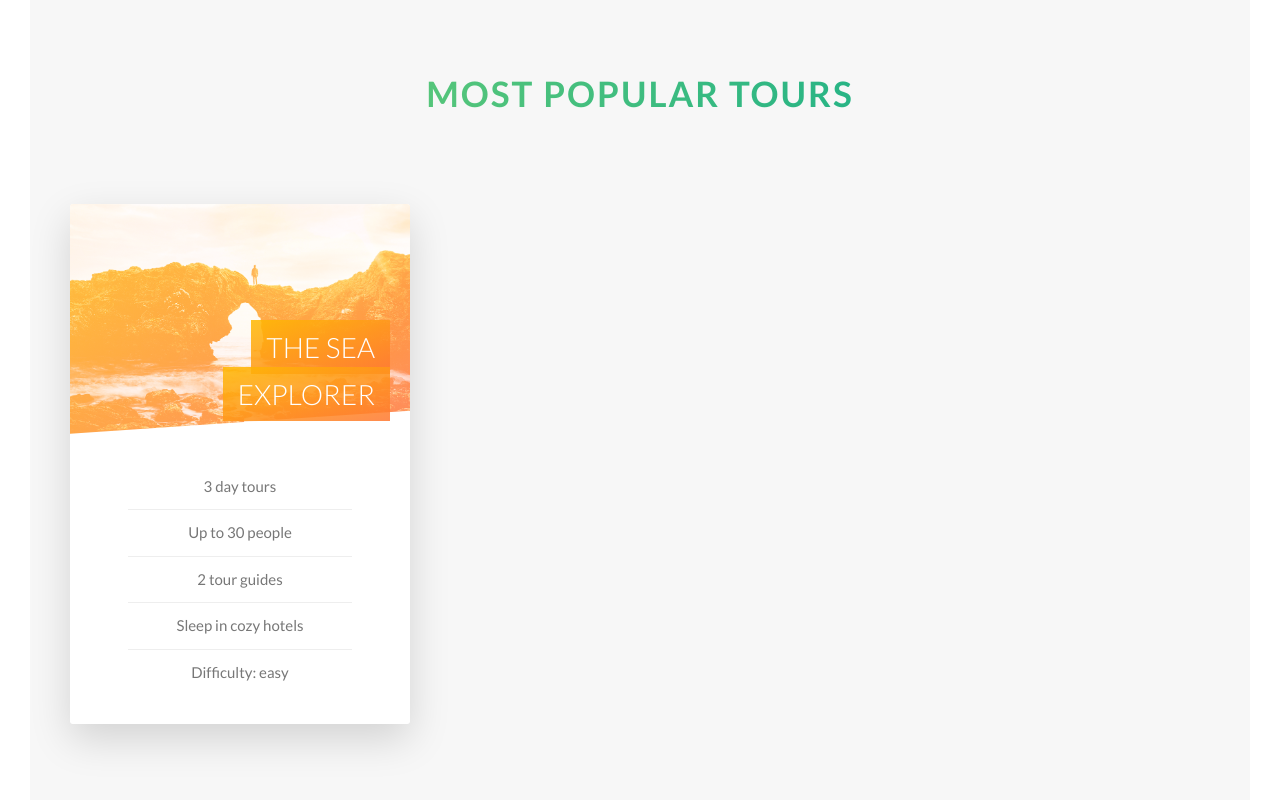
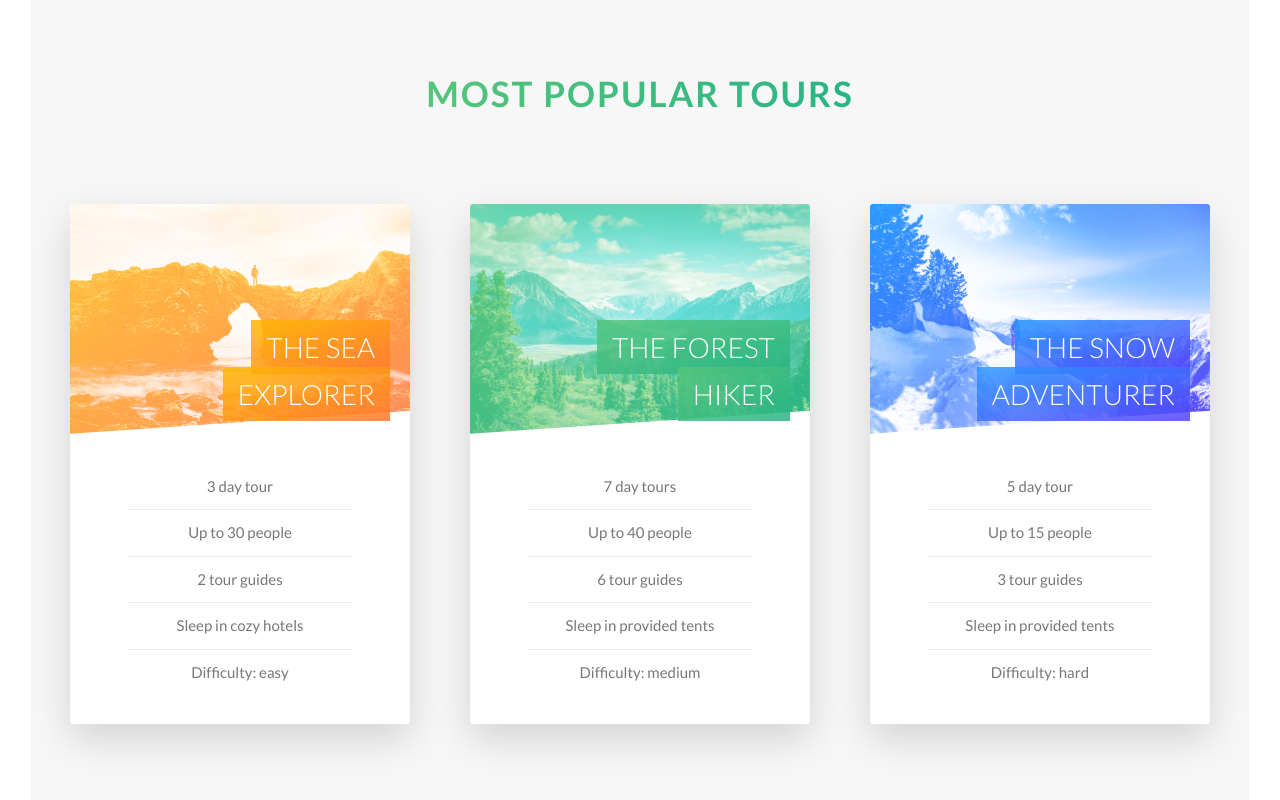
Before and after one commit to Moosees/natours, a website: page index.html in a window 1280 px wide. Shown: the part 2313-3113 px from the top of the page. Drawn offline with Linux system fonts and the light colour scheme.

Commit message:
Add missing cards

```diff
--- a/index.html
+++ b/index.html
@@ -111,6 +111,15 @@
             <div class="row">
                 <div class="col-1-of-3">
                     <div class="card">
+                        <div class="card__side card__side--back card__side--back--1">
+                            <div class="card__cta">
+                                <div class="card__price-box">
+                                    <p class="card__price-only">Only</p>
+                                    <p class="card__price-value">$297</p>
+                                </div>
+                                <a href="#" class="btn btn--white">Book now!</a>
+                            </div>
+                        </div>
                         <div class="card__side card__side--front">
                             <div class="card__picture card__picture--1">
                                 &nbsp;
@@ -122,7 +131,7 @@
                             </h4>
                             <div class="card__details">
                                 <ul>
-                                    <li>3 day tours</li>
+                                    <li>3 day tour</li>
                                     <li>Up to 30 people</li>
                                     <li>2 tour guides</li>
                                     <li>Sleep in cozy hotels</li>
@@ -130,13 +139,72 @@
                                 </ul>
                             </div>
                         </div>
-                        <div class="card__side card__side--back card__side--back--1">
-                            Back side
+                    </div>
+                </div>
+                <div class="col-1-of-3">
+                    <div class="card">
+                        <div class="card__side card__side--back card__side--back--2">
+                            <div class="card__cta">
+                                <div class="card__price-box">
+                                    <p class="card__price-only">Only</p>
+                                    <p class="card__price-value">$497</p>
+                                </div>
+                                <a href="#" class="btn btn--white">Book now!</a>
+                            </div>
+                        </div>
+                        <div class="card__side card__side--front">
+                            <div class="card__picture card__picture--2">
+                                &nbsp;
+                            </div>
+                            <h4 class="card__heading">
+                                <span class="card__heading-span card__heading-span--2">
+                                    The Forest Hiker
+                                </span>
+                            </h4>
+                            <div class="card__details">
+                                <ul>
+                                    <li>7 day tours</li>
+                                    <li>Up to 40 people</li>
+                                    <li>6 tour guides</li>
+                                    <li>Sleep in provided tents</li>
+                                    <li>Difficulty: medium</li>
+                                </ul>
+                            </div>
                         </div>
                     </div>
                 </div>
-                <div class="col-1-of-3"></div>
-                <div class="col-1-of-3"></div>
+                <div class="col-1-of-3">
+                    <div class="card">
+                        <div class="card__side card__side--back card__side--back--3">
+                            <div class="card__cta">
+                                <div class="card__price-box">
+                                    <p class="card__price-only">Only</p>
+                                    <p class="card__price-value">$897</p>
+                                </div>
+                                <a href="#" class="btn btn--white">Book now!</a>
+                            </div>
+                        </div>
+                        <div class="card__side card__side--front">
+                            <div class="card__picture card__picture--3">
+                                &nbsp;
+                            </div>
+                            <h4 class="card__heading">
+                                <span class="card__heading-span card__heading-span--3">
+                                    The Snow Adventurer
+                                </span>
+                            </h4>
+                            <div class="card__details">
+                                <ul>
+                                    <li>5 day tour</li>
+                                    <li>Up to 15 people</li>
+                                    <li>3 tour guides</li>
+                                    <li>Sleep in provided tents</li>
+                                    <li>Difficulty: hard</li>
+                                </ul>
+                            </div>
+                        </div>
+                    </div>
+                </div>
             </div>
         </section>
     </main>
--- a/sass/components/_card.scss
+++ b/sass/components/_card.scss
@@ -5,7 +5,8 @@
     position: relative;
     height: 52rem; // parent needs height because of position absolute children.
 
-    &__side { // needs a child for perspective to work.
+    &__side {
+        // needs a child for perspective to work.
         height: 52rem;
         transition: all .8s ease;
         position: absolute;
@@ -27,14 +28,24 @@
             &--1 {
                 background-image: linear-gradient(to right bottom, $color-secondary-light, $color-secondary-dark);
             }
+
+            &--2 {
+                background-image: linear-gradient(to right bottom, $color-primary-light, $color-primary-dark);
+            }
+
+            &--3 {
+                background-image: linear-gradient(to right bottom, $color-tertiary-light, $color-tertiary-dark);
+            }
         }
     }
 
-    &:hover &__side--front { // Front side rotates halv a full rotation.
+    &:hover &__side--front {
+        // Front side rotates half of a full rotation.
         transform: rotateY(-180deg);
     }
 
-    &:hover &__side--back { // Back side rotates back to zero rotation.
+    &:hover &__side--back {
+        // Back side rotates back to zero rotation.
         transform: rotateY(0);
     }
 
@@ -47,15 +58,18 @@
         clip-path: polygon(0 0, 100% 0, 100% 90%, 0 100%);
 
         &--1 {
-            background-image: url(../img/nat-5.jpg), linear-gradient(to right bottom, $color-secondary-light, $color-secondary-dark);
+            background-image: url(../img/nat-5.jpg),
+                linear-gradient(to right bottom, $color-secondary-light, $color-secondary-dark);
         }
 
         &--2 {
-            background-image: url(../img/nat-5.jpg);
+            background-image: url(../img/nat-6.jpg),
+                linear-gradient(to right bottom, $color-primary-light, $color-primary-dark);
         }
 
         &--3 {
-            background-image: url(../img/nat-5.jpg);
+            background-image: url(../img/nat-7.jpg),
+                linear-gradient(to right bottom, $color-tertiary-light, $color-tertiary-dark);
         }
     }
 
@@ -75,8 +89,17 @@
         padding: 1rem 1.5rem;
         -webkit-box-decoration-break: clone;
         box-decoration-break: clone; // makes both lines act as separate entities (one css box for each line).
+
         &--1 {
             background-image: linear-gradient(to right bottom, rgba($color-secondary-light, .85), rgba($color-secondary-dark, .85));
+        }
+
+        &--2 {
+            background-image: linear-gradient(to right bottom, rgba($color-primary-light, .85), rgba($color-primary-dark, .85));
+        }
+
+        &--3 {
+            background-image: linear-gradient(to right bottom, rgba($color-tertiary-light, .85), rgba($color-tertiary-dark, .85));
         }
     }
 
@@ -99,4 +122,29 @@
             }
         }
     }
+
+    &__cta {
+        position: absolute;
+        top: 50%;
+        left: 50%;
+        transform: translate(-50%, -50%);
+        text-align: center;
+        width: 90%;
+    }
+
+    &__price-box {
+        text-align: center;
+        color: $color-white;
+        margin-bottom: 8rem;
+    }
+
+    &__price-only {
+        font-size: 2rem;
+        text-transform: uppercase;
+    }
+
+    &__price-value {
+        font-size: 6rem;
+        font-weight: 100;
+    }
 }
```
Also changed, not shown: css/style.css.
